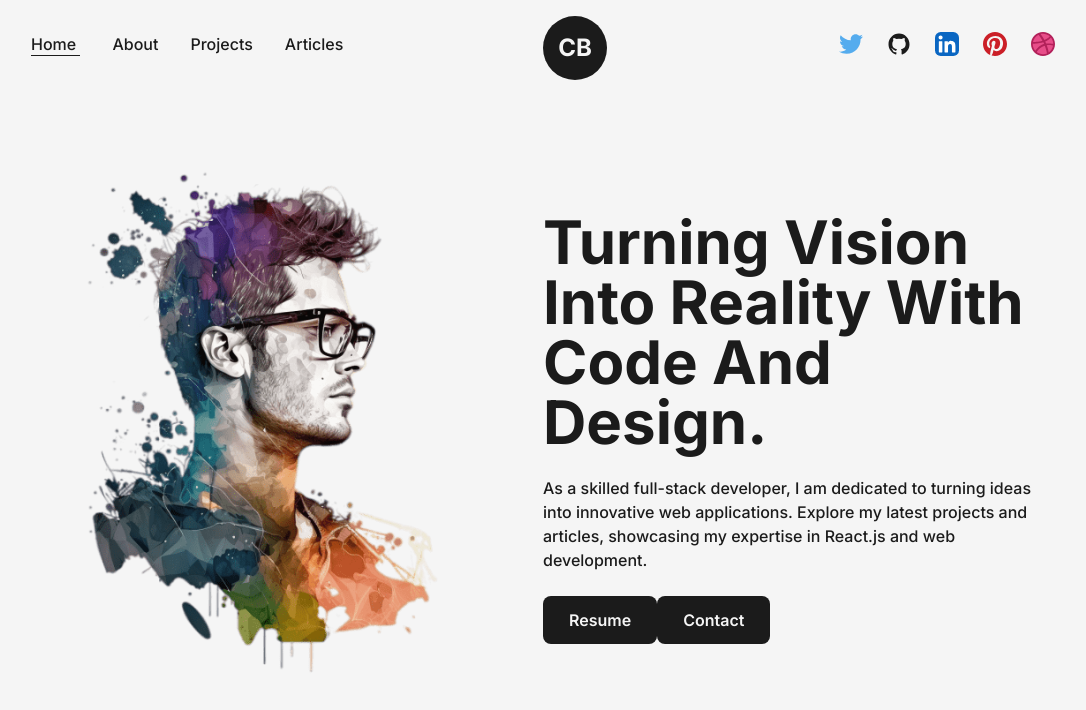
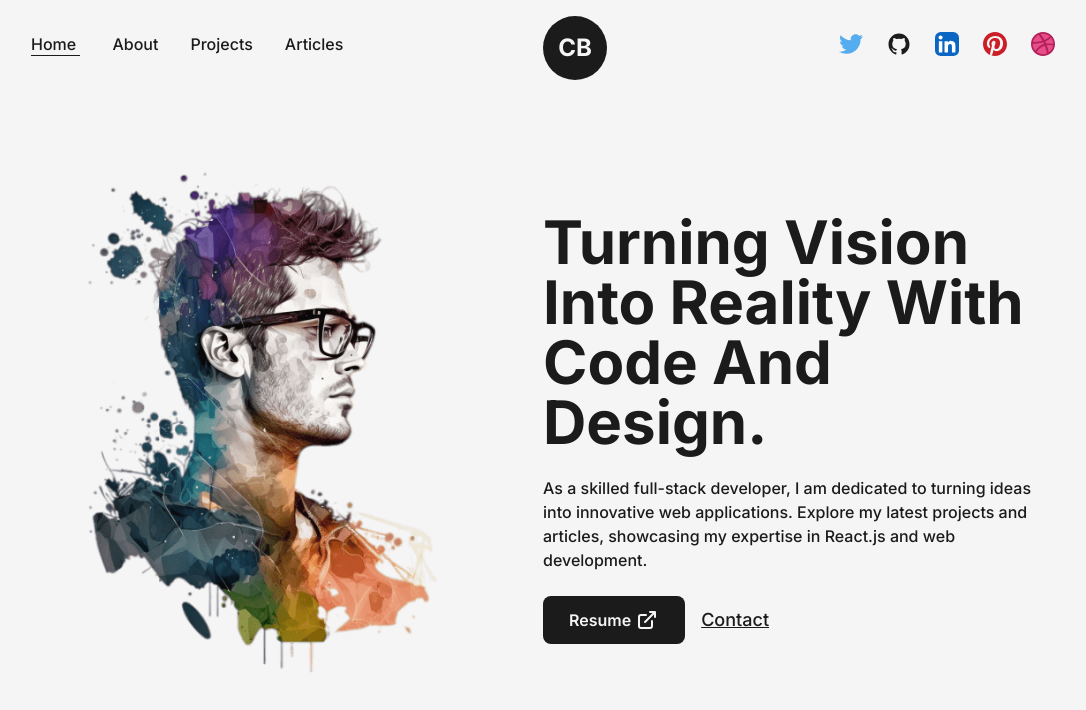
Before and after one commit to LoGiSTeRr/DanielPortfolio, a Next.js app: page / in a window 1280 px wide. Shown: the top 710 px of the page, without its empty margins (97-1183 px from the left). Built offline with nearby package versions, Linux system fonts and the light colour scheme.

Commit message:
done btns

```diff
--- a/app/page.js
+++ b/app/page.js
@@ -5,6 +5,7 @@ import Layout from "./layouts/Layout";
 import ProfilePicture from '../public/images/profile/developer-pic-1.png'
 import AnimatedText from "./components/AnimatedText";
 import Link from "next/link";
+import { LinkArrow } from "./components/Icons";
 
 export default function Home() {
   return (
@@ -39,10 +40,10 @@ export default function Home() {
                   target="_blank"
                   download={true}
                 >
-                  Resume
+                  Resume <LinkArrow className={"w-6 ml-1"} />
                 </Link>
                 <Link
-                  className="flex items-center bg-dark text-light p-2.5 px-6 rounded-lg text-1g font-semibold hover:bg-light hover:text-dark border-2 border-solid border-transparent hover:border-dark"
+                  className="ml-4 text-lg font-medium capitalize text-dark underline"
                   target="_blank"
                   href="daniel.com"
                 >
```
